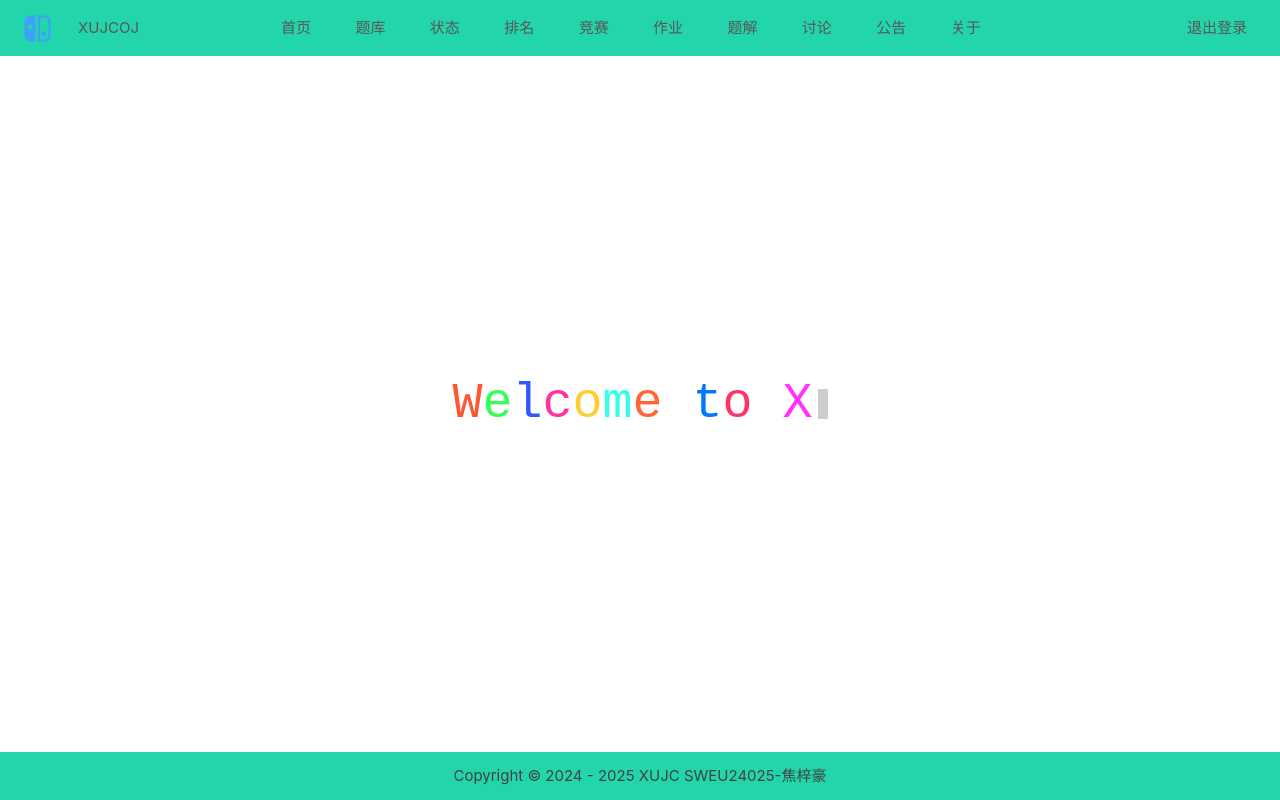
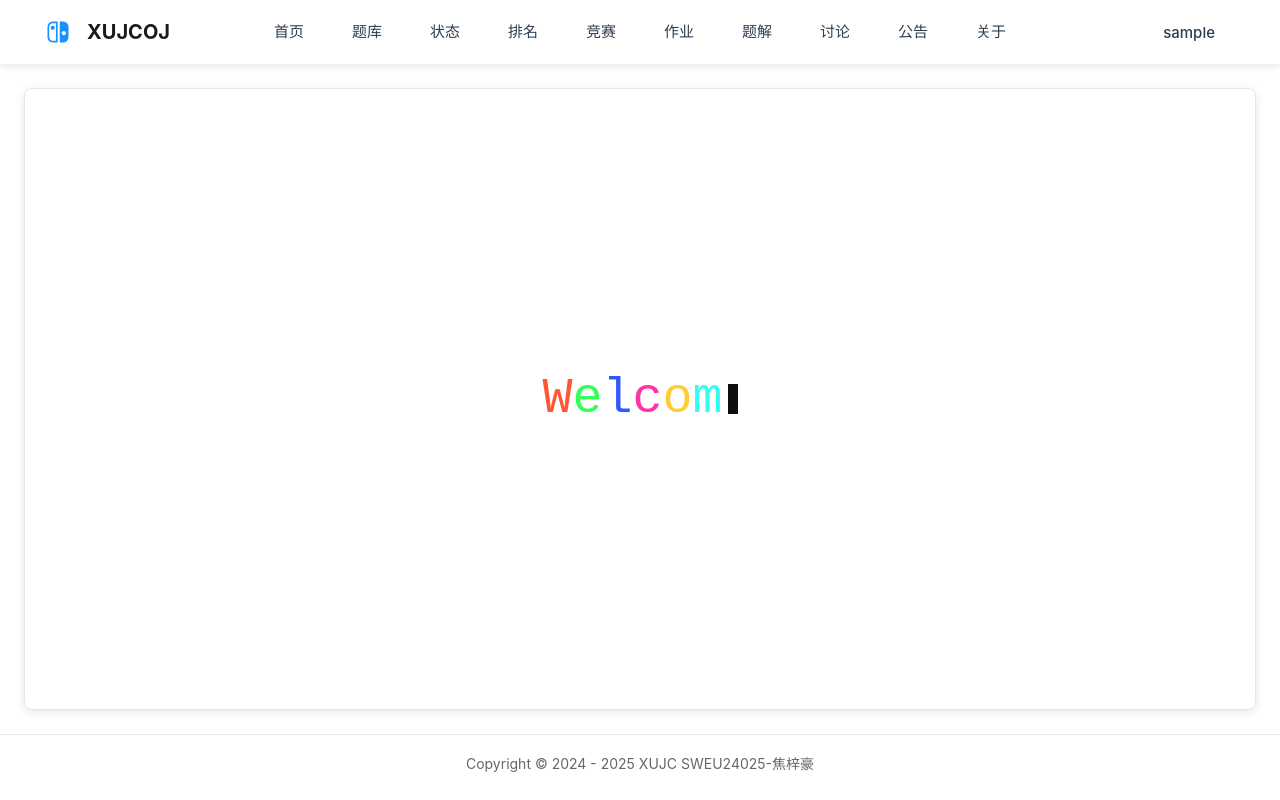
Before and after one commit to Justtyn/OnlineJudgeProject, a Vue app in the folder OJ-Vue/OJ-Vue/: page /#/homePage in a window 1280 px wide. Before the commit this address led to /homePage#/homePage. Built offline with nearby package versions, Linux system fonts and the light colour scheme; sample sign-in values are in the browser's storage.

Commit message:
25-3-29
push

```diff
--- a/OJ-Vue/OJ-Vue/src/router/index.js
+++ b/OJ-Vue/OJ-Vue/src/router/index.js
@@ -1,7 +1,7 @@
-import {createRouter, createWebHistory} from 'vue-router'
+import { createRouter, createWebHashHistory } from 'vue-router'
 
 const router = createRouter({
-    history: createWebHistory(import.meta.env.BASE_URL),
+    history: createWebHashHistory(import.meta.env.BASE_URL),
     routes: [
         {
             path: '/',
@@ -9,8 +9,9 @@ const router = createRouter({
             component: () => import('../views/Manager.vue'),
             redirect: '/homePage',
             children: [
-                {path: 'homePage', name: 'HomePage', component: () => import('@/views/page/HomePage.vue')},
-                {path: 'problemListPage', name: 'ProblemListPage', component: () => import('@/views/page/ProblemListPage.vue')},
+                { path: 'homePage', name: 'HomePage', component: () => import('@/views/page/HomePage.vue') },
+                { path: 'problemListPage', name: 'ProblemListPage', component: () => import('@/views/page/ProblemListPage.vue') },
+                { path: '/problem/:id', name: 'ProblemDetail', component: () => import('@/views/page/ProblemDetailPage.vue') },
             ]
         },
         {
@@ -31,18 +32,18 @@ export default router
 router.beforeEach((to, from, next) => {
     const userStr = localStorage.getItem('student-user');
     const user = userStr ? JSON.parse(userStr) : null;
-    const token = user && user.token;
+    const token = user ? user.token : null;
 
-    // 如果目标路由不是登录页和注册页，且token不存在，则重定向到登录页
+    // 如果目标路由不是登录页和注册页，且 token 不存在，则重定向到登录页
     if (to.name !== 'Login' && to.name !== 'Register' && !token) {
         console.log('用户未登录，重定向到登录页');
         localStorage.removeItem('student-user');
-        return next({name: 'Login'});
+        return next({ name: 'Login' });
     }
 
     // 如果用户已登录且尝试访问登录页，则重定向到主页
     if ((to.name === 'Login' || to.name === 'Register') && token) {
-        return next({path: '/homePage'});
+        return next({ path: '/' });
     }
 
     next();
--- a/OJ-Vue/OJ-Vue/src/views/Manager.vue
+++ b/OJ-Vue/OJ-Vue/src/views/Manager.vue
@@ -4,41 +4,51 @@
       <el-header class="header">
         <div class="header-box">
           <!-- 左侧 Logo 部分 -->
-          <div class="header-body" style="flex-direction: row;flex: 1">
-            <el-icon color="#409efc" class="is-loading" style="font-size: 35px; margin-right: 10px">
+          <div class="header-body logo-section">
+            <el-icon color="#1890ff" class="logo-icon">
               <SwitchFilled/>
             </el-icon>
-            <!-- 这里建议 Logo 链接指向首页 -->
-            <router-link to="/" class="header-link">XUJCOJ</router-link>
+            <router-link to="/" class="logo-text">XUJCOJ</router-link>
           </div>
 
           <!-- 中间菜单部分 -->
-          <div class="header-body" style="flex: 3">
-            <div style="display: flex;width: 100%">
-              <router-link to="/homePage" class="header-link-1">首页</router-link>
-              <router-link to="/problemListPage" class="header-link-1">题库</router-link>
-              <router-link to="/register" class="header-link-1">状态</router-link>
-              <router-link to="/register" class="header-link-1">排名</router-link>
-              <router-link to="/register" class="header-link-1">竞赛</router-link>
-              <router-link to="/register" class="header-link-1">作业</router-link>
-              <router-link to="/register" class="header-link-1">题解</router-link>
-              <router-link to="/register" class="header-link-1">讨论</router-link>
-              <router-link to="/register" class="header-link-1">公告</router-link>
-              <router-link to="/register" class="header-link-1">关于</router-link>
-            </div>
+          <div class="header-body nav-section">
+            <nav class="nav-links">
+              <router-link to="/homePage" class="nav-link">首页</router-link>
+              <router-link to="/problemListPage" class="nav-link">题库</router-link>
+              <router-link to="/status" class="nav-link">状态</router-link>
+              <router-link to="/ranking" class="nav-link">排名</router-link>
+              <router-link to="/contest" class="nav-link">竞赛</router-link>
+              <router-link to="/homework" class="nav-link">作业</router-link>
+              <router-link to="/solution" class="nav-link">题解</router-link>
+              <router-link to="/discussion" class="nav-link">讨论</router-link>
+              <router-link to="/announcement" class="nav-link">公告</router-link>
+              <router-link to="/about" class="nav-link">关于</router-link>
+            </nav>
           </div>
 
-          <!-- 右侧登录/注册 或退出登录链接 -->
-          <div class="header-body" style="flex-direction: row-reverse;flex: 1">
+          <!-- 右侧登录/注册或用户下拉菜单部分 -->
+          <div class="header-body auth-section">
             <template v-if="!token">
-              <router-link to="/login" class="header-link">登录</router-link>
-              <router-link to="/register" class="header-link">注册</router-link>
+              <router-link to="/login" class="auth-link">登录</router-link>
+              <router-link to="/register" class="auth-link">注册</router-link>
             </template>
             <template v-else>
-              <router-link @click="logout" to="/login" class="header-link">退出登录</router-link>
+              <el-dropdown @command="handleCommand">
+                <span class="el-dropdown-link auth-link">
+                  {{ username }}<i class="el-icon-arrow-down el-icon--right"></i>
+                </span>
+                <template #dropdown>
+                  <el-dropdown-menu>
+                    <el-dropdown-item command="userCenter">用户中心</el-dropdown-item>
+                    <el-dropdown-item command="favorites">我的收藏</el-dropdown-item>
+                    <el-dropdown-item command="solutions">我的题解</el-dropdown-item>
+                    <el-dropdown-item divided command="logout">退出登录</el-dropdown-item>
+                  </el-dropdown-menu>
+                </template>
+              </el-dropdown>
             </template>
           </div>
-
         </div>
       </el-header>
 
@@ -49,9 +59,9 @@
           </el-main>
 
           <el-footer class="footer">
-            <div style="display: flex; width: 100%; height: 100%; justify-content: center; align-items: center">
-              <p style="font-size: 15px; color: #424242">
-                Copyright&nbsp;&copy;&nbsp;2024&nbsp;-&nbsp;2025&nbsp;XUJC&nbsp;SWEU24025-焦梓豪
+            <div class="footer-content">
+              <p class="copyright-text">
+                Copyright © 2024 - 2025 XUJC SWEU24025-焦梓豪
               </p>
             </div>
           </el-footer>
@@ -62,87 +72,235 @@
 </template>
 
 <script lang="ts" setup>
-import {computed} from 'vue'
-import {useRoute, useRouter} from 'vue-router'
-import {SwitchFilled} from "@element-plus/icons-vue";
+import { computed } from 'vue'
+import { useRouter } from 'vue-router'
+import { SwitchFilled } from '@element-plus/icons-vue'
 
-const $route = useRoute()
 const router = useRouter()
 
-// 使用 computed 来动态获取 token，当 localStorage 变化时可触发重新计算
-const token = computed(() => {
-  const userStr = localStorage.getItem('student-user')
-  const user = userStr ? JSON.parse(userStr) : null
-  return user ? user.token : null
+// 获取 token（从 localStorage 中解析 student-user 对象）
+const token = computed<string | null>(() => {
+  try {
+    const userStr = localStorage.getItem('student-user')
+    if (userStr) {
+      const user = JSON.parse(userStr)
+      return user?.token || null
+    }
+    return null
+  } catch (error) {
+    console.error('解析 token 出错：', error)
+    return null
+  }
 })
 
-// 退出登录操作：清除用户信息后跳转到登录页
+// 获取当前用户名（从 localStorage 中解析 student-user 对象）
+const username = computed<string>(() => {
+  try {
+    const userStr = localStorage.getItem('student-user')
+    if (userStr) {
+      const user = JSON.parse(userStr)
+      return user?.username || '用户'
+    }
+    return '用户'
+  } catch (error) {
+    console.error('解析用户名出错：', error)
+    return '用户'
+  }
+})
+
+// 退出登录：清除 localStorage 中的用户信息并跳转到登录页
 const logout = () => {
   localStorage.removeItem('student-user')
   router.push('/login')
 }
+
+// 下拉菜单命令处理，根据选项执行相应跳转或退出登录
+const handleCommand = (command: string) => {
+  switch (command) {
+    case 'userCenter':
+      router.push('/userCenter')
+      break
+    case 'favorites':
+      router.push('/favorites')
+      break
+    case 'solutions':
+      router.push('/solutions')
+      break
+    case 'logout':
+      logout()
+      break
+    default:
+      break
+  }
+}
 </script>
 
 <style scoped>
+:root {
+  --primary-color: #1890ff;
+  --secondary-color: #f5f5f5;
+  --text-color: #333;
+  --hover-color: #40a9ff;
+}
+
 html, body {
   height: 100%;
   width: 100%;
   margin: 0;
   padding: 0;
-  overflow: hidden; /* 避免滚动条影响布局 */
+  overflow: hidden;
+  font-family: -apple-system, BlinkMacSystemFont, 'Segoe UI', Roboto, 'Helvetica Neue', Arial, sans-serif;
 }
 
 .manager-container {
   height: 100vh;
   width: 100vw;
+  background-color: var(--secondary-color);
 }
 
 .header {
-  width: 100vw;
-  background: #23d5ab;
-  height: 7vh;
+  width: 100%;
+  background: white;
+  height: 64px;
+  box-shadow: 0 2px 8px rgba(0, 0, 0, 0.1);
+  position: fixed;
+  top: 0;
+  z-index: 1000;
 }
 
 .main {
-  height: 87vh;
+  margin-top: 64px;
+  min-height: calc(100vh - 130px);
+  padding: 24px;
   background: white;
 }
 
 .footer {
-  height: 6vh;
-  background: #23d5ab;
+  height: 60px;
+  background: white;
+  border-top: 1px solid #e8e8e8;
 }
 
 .header-box {
   display: flex;
   align-items: center;
-  flex-direction: row;
+  justify-content: space-between;
   height: 100%;
   width: 100%;
+  max-width: 1400px;
+  margin: 0 auto;
+  padding: 0 24px;
 }
 
-.header-body {
+.logo-section {
   display: flex;
-  height: 100%;
   align-items: center;
-  width: 100%;
+  min-width: 150px;
 }
 
-.header-link, span, .header-link-1 {
-  margin: 0 10px;
-  font-size: 15px;
-  color: #595757;
-}
-.header-link-1 {
-  flex: 1;
+.logo-icon {
+  font-size: 28px;
+  margin-right: 12px;
 }
 
-a:hover, span:hover {
-  background: none;
-  color: black;
+.logo-text {
+  font-size: 20px;
+  font-weight: bold;
+  color: #1a1a1a;
+  text-decoration: none;
 }
 
-.item-style:hover {
-  background-color: rgba(255, 255, 255, 0) !important;
+.nav-section {
+  flex: 1;
+  display: flex;
+  justify-content: center;
+}
+
+.nav-links {
+  display: flex;
+  gap: 24px;
+  justify-content: center;
+}
+
+.nav-link {
+  color: #2c3e50;
+  text-decoration: none;
+  font-size: 15px;
+  font-weight: 500;
+  padding: 8px 12px;
+  border-radius: 4px;
+  transition: color 0.3s ease, background-color 0.3s ease;
+}
+
+.nav-link:hover {
+  color: #0056b3;
+  background: rgba(0, 86, 179, 0.1);
+  font-weight: 600;
+}
+
+.auth-section {
+  display: flex;
+  gap: 16px;
+  min-width: 150px;
+  justify-content: flex-end;
+}
+
+.auth-link {
+  color: #2c3e50;
+  text-decoration: none;
+  font-weight: 500;
+  padding: 8px 16px;
+  border-radius: 4px;
+  transition: color 0.3s ease, background-color 0.3s ease;
+  cursor: pointer;
+  background: none;
+  border: none;
+  font-size: 15px;
+}
+
+.auth-link:not(.logout-btn):hover {
+  color: #0056b3;
+  background: rgba(0, 86, 179, 0.1);
+  font-weight: 600;
+}
+
+.logout-btn {
+  background-color: #f56c6c;
+  color: white !important;
+  font-weight: 500;
+  transition: all 0.3s ease;
+}
+
+.logout-btn:hover {
+  background-color: #e64242;
+  color: white !important;
+  transform: translateY(-1px);
+  box-shadow: 0 2px 4px rgba(0, 0, 0, 0.1);
+}
+
+.footer-content {
+  display: flex;
+  justify-content: center;
+  align-items: center;
+  height: 100%;
+}
+
+.copyright-text {
+  font-size: 14px;
+  color: #666;
+}
+
+@media (max-width: 768px) {
+  .nav-links {
+    display: none;
+  }
+
+  .header-box {
+    padding: 0 16px;
+  }
+
+  .auth-section {
+    gap: 8px;
+  }
 }
 </style>
--- a/OJ-Vue/OJ-Vue/src/views/login/Login.vue
+++ b/OJ-Vue/OJ-Vue/src/views/login/Login.vue
@@ -36,13 +36,20 @@ const login = async () => {
     if (!valid) return
 
     const res = await request.post('/login', data.form)
-    if (res.code === '200') {
-      localStorage.setItem('student-user', JSON.stringify(res.data))
-      ElMessage.success('登录成功')
-      await router.push({ path: '/homePage' })
-      console.log('路由跳转完成')
+    console.log(res)
+    if (res.data.code === '200') {  // code 在外层，不是在 data 中
+      // 直接存储返回的 data 对象，它已经包含了所有用户信息和 token
+      localStorage.setItem('student-user', JSON.stringify(res.data.data))
+      ElMessage.success(res.data.msg || '登录成功')
+      try {
+        await router.push('/')  // 先跳转到根路由，让它自动重定向到 homePage
+        console.log('路由跳转完成')
+      } catch (err) {
+        console.error('路由跳转失败:', err)
+        ElMessage.error('页面跳转失败，请刷新重试')
+      }
     } else {
-      ElMessage.error(res.msg || '登录失败')
+      ElMessage.error(res.data.msg || '登录失败')
     }
   } catch (error) {
     console.error('登录出错:', error)
--- a/OJ-Vue/OJ-Vue/src/views/page/HomePage.vue
+++ b/OJ-Vue/OJ-Vue/src/views/page/HomePage.vue
@@ -1,16 +1,43 @@
-<script setup>
-
-import TypingEffect from "@/views/tool/TypingEffect-Main.vue";
-</script>
-
 <template>
   <div style="height: 100%">
-    <div class="card" style="line-height: 30px;display: flex;justify-content: center;align-items: center;height: 100%">
+    <div class="card">
       <TypingEffect/>
     </div>
   </div>
 </template>
 
+<script setup>
+import TypingEffect from "@/views/tool/TypingEffect-Main.vue";
+</script>
+
 <style scoped>
+.card {
+  line-height: 30px;
+  display: flex;
+  justify-content: center;
+  align-items: center;
+  height: 100%;
+  /* 添加细边框、圆角和阴影 */
+  border: 1px solid rgba(0, 0, 0, 0.1);
+  border-radius: 8px;
+  box-shadow: 0 2px 8px rgba(0, 0, 0, 0.1);
+  /* 淡入动画效果 */
+  animation: fadeIn 1s ease;
+  transition: box-shadow 0.3s ease;
+}
 
+.card:hover {
+  box-shadow: 0 4px 12px rgba(0, 0, 0, 0.15);
+}
+
+@keyframes fadeIn {
+  from {
+    opacity: 0;
+    transform: scale(0.95);
+  }
+  to {
+    opacity: 1;
+    transform: scale(1);
+  }
+}
 </style>
--- /dev/null
+++ b/OJ-Vue/OJ-Vue/src/views/page/ProblemDetailPage.vue
@@ -0,0 +1,183 @@
+<script setup>
+import { ref, onMounted } from 'vue'
+import { useRoute } from 'vue-router'
+import { ElMessage } from 'element-plus'
+import request from "@/utils/request.js"
+
+const route = useRoute()
+const problem = ref({
+  id: '',
+  name: '',
+  setter: '',
+  createTime: '',
+  acCount: 0,
+  submitCount: 0,
+  desc: '',
+  descInput: '',
+  descOutput: '',
+  sampleInput: '',
+  sampleOutput: '',
+  hint: ''
+})
+
+// 格式化日期时间
+const formatDateTime = (dateTimeStr) => {
+  if (!dateTimeStr) return '-'
+  try {
+    if (dateTimeStr.includes('T')) {
+      return dateTimeStr.replace('T', ' ').split('.')[0]
+    }
+    return dateTimeStr
+  } catch (e) {
+    console.error('时间格式化错误:', e)
+    return '-'
+  }
+}
+
+// 加载题目详情
+const loadProblemDetail = async () => {
+  try {
+    const response = await request.get(`/problem/${route.params.id}`)
+    if (response.data.code === '200') {
+      problem.value = response.data.data
+    } else {
+      ElMessage.error(response.data.msg || '获取题目详情失败')
+    }
+  } catch (error) {
+    console.error('获取题目详情失败:', error)
+    ElMessage.error('获取题目详情失败')
+  }
+}
+
+onMounted(() => {
+  loadProblemDetail()
+})
+</script>
+
+<template>
+  <div class="problem-detail-container">
+    <el-card class="problem-card">
+      <template #header>
+        <div class="card-header">
+          <span class="problem-title">{{ problem.id }}. {{ problem.name }}</span>
+          <div class="problem-meta">
+            <el-tag size="small">出题人: {{ problem.setter }}</el-tag>
+            <el-tag size="small" type="success">通过: {{ problem.acCount }}</el-tag>
+            <el-tag size="small" type="info">提交: {{ problem.submitCount }}</el-tag>
+            <el-tag size="small" type="warning">创建时间: {{ formatDateTime(problem.createTime) }}</el-tag>
+          </div>
+        </div>
+      </template>
+
+      <div class="problem-content">
+        <div class="section">
+          <h3>题目描述</h3>
+          <div class="content">{{ problem.desc }}</div>
+        </div>
+
+        <div class="section">
+          <h3>输入描述</h3>
+          <div class="content">{{ problem.descInput }}</div>
+        </div>
+
+        <div class="section">
+          <h3>输出描述</h3>
+          <div class="content">{{ problem.descOutput }}</div>
+        </div>
+
+        <div class="section">
+          <h3>输入样例</h3>
+          <el-card class="sample-card">
+            <pre>{{ problem.sampleInput }}</pre>
+          </el-card>
+        </div>
+
+        <div class="section">
+          <h3>输出样例</h3>
+          <el-card class="sample-card">
+            <pre>{{ problem.sampleOutput }}</pre>
+          </el-card>
+        </div>
+
+        <div v-if="problem.hint" class="section">
+          <h3>提示说明</h3>
+          <div class="content">{{ problem.hint }}</div>
+        </div>
+      </div>
+    </el-card>
+  </div>
+</template>
+
+<style scoped>
+.problem-detail-container {
+  padding: 20px;
+  background-color: #f5f7fa;
+  min-height: 100vh;
+}
+
+.problem-card {
+  max-width: 1200px;
+  margin: 0 auto;
+}
+
+.card-header {
+  display: flex;
+  flex-direction: column;
+  gap: 10px;
+}
+
+.problem-title {
+  font-size: 24px;
+  font-weight: bold;
+  color: #303133;
+}
+
+.problem-meta {
+  display: flex;
+  gap: 10px;
+  flex-wrap: wrap;
+}
+
+.problem-content {
+  padding: 20px 0;
+}
+
+.section {
+  margin-bottom: 30px;
+}
+
+.section h3 {
+  font-size: 18px;
+  color: #303133;
+  margin-bottom: 15px;
+  padding-bottom: 10px;
+  border-bottom: 1px solid #ebeef5;
+}
+
+.content {
+  font-size: 16px;
+  line-height: 1.6;
+  color: #606266;
+  white-space: pre-wrap;
+}
+
+.sample-card {
+  background-color: #fafafa;
+}
+
+.sample-card pre {
+  margin: 0;
+  padding: 10px;
+  font-family: monospace;
+  white-space: pre-wrap;
+  word-break: break-all;
+}
+
+:deep(.el-card__header) {
+  padding: 15px 20px;
+}
+
+:deep(.el-card__body) {
+  padding: 20px;
+}
+</style>
--- a/OJ-Vue/OJ-Vue/src/views/page/ProblemListPage.vue
+++ b/OJ-Vue/OJ-Vue/src/views/page/ProblemListPage.vue
@@ -345,20 +345,20 @@ onMounted(() => {
           stripe
           highlight-current-row
       >
-        <el-table-column prop="id" label="题号" width="70" align="center"/>
+        <el-table-column prop="id" label="题号" width="100" align="center"/>
         <el-table-column prop="name" label="问题" min-width="120" show-overflow-tooltip/>
         <el-table-column prop="setter" label="出题人" width="100" align="center"/>
-        <el-table-column prop="createTime" label="出题时间" width="110" align="center">
+        <el-table-column prop="createTime" label="出题时间" width="150" align="center">
           <template #default="scope">
             {{ formatDateTime(scope.row.createTime) }}
           </template>
         </el-table-column>
-        <el-table-column prop="acCount" label="AC" width="70" align="center">
+        <el-table-column prop="acCount" label="AC" width="100" align="center">
           <template #default="scope">
             {{ scope.row.acCount || 0 }}
           </template>
         </el-table-column>
-        <el-table-column prop="submitCount" label="Submit" width="70" align="center">
+        <el-table-column prop="submitCount" label="Submit" width="100" align="center">
           <template #default="scope">
             {{ scope.row.submitCount || 0 }}
           </template>
@@ -485,7 +485,7 @@ onMounted(() => {
 .problem-container {
   padding: 20px;
   background-color: #f5f7fa;
-  min-height: 100vh;
+  height: 80vh;
 }
 
 .search-card {
```
Also changed, not shown: OJ-Vue/OJ-Vue/src/views/page/test.vue (deleted, +0 -22 lines).
